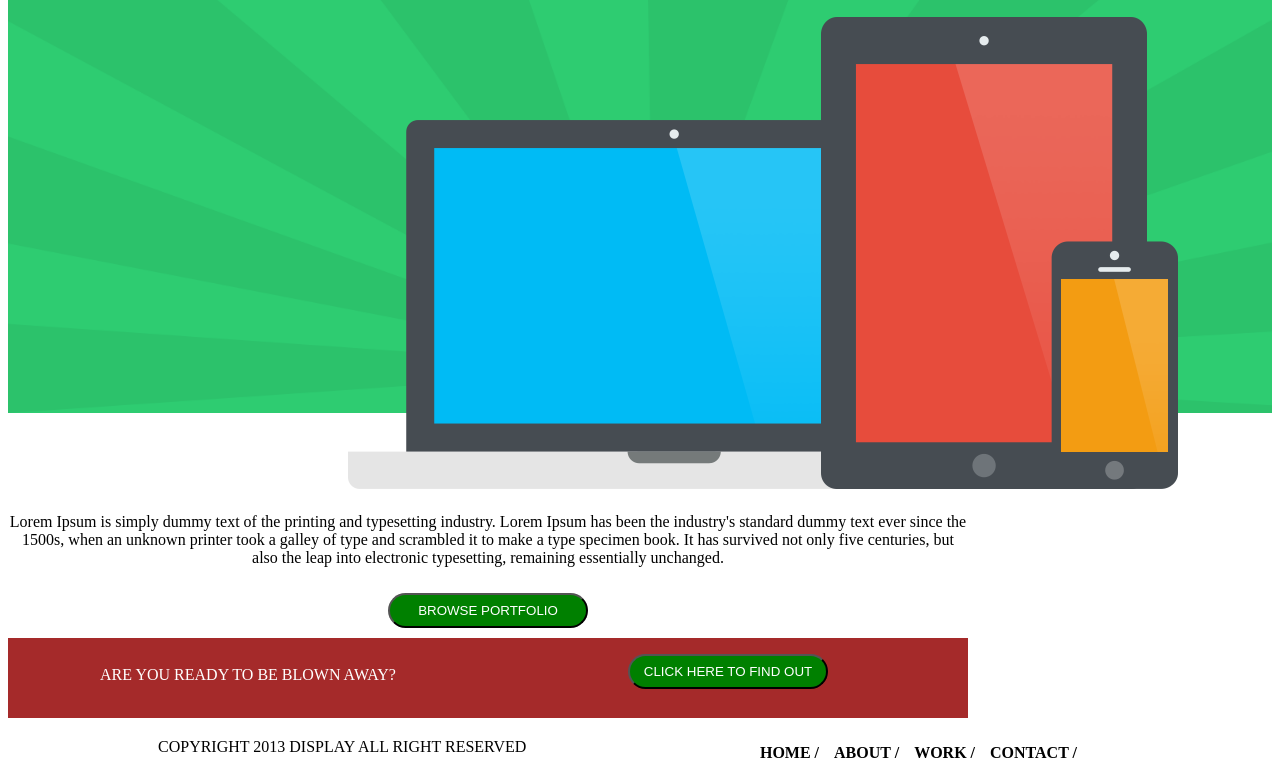
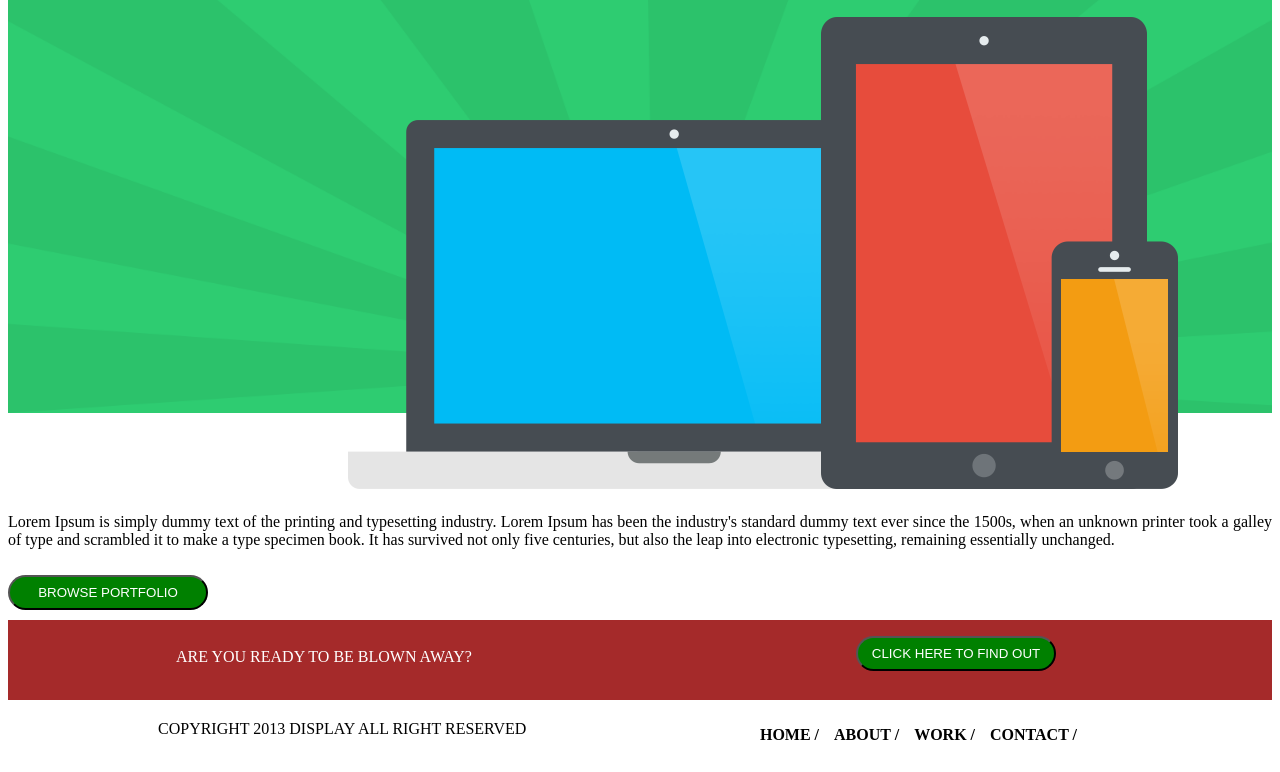
Before and after one commit to wazedjitu/PSD-TO-HTML-EXAM, a plain HTML site: page index.html in a window 1280 px wide. Shown: the part 126-898 px from the top of the page. Drawn offline with Linux system fonts and the light colour scheme.

Commit message:
Update index.css

```diff
--- a/index.css
+++ b/index.css
@@ -74,8 +74,7 @@
 	margin-bottom: -80px;
 }
 .slider_text {
-	width:960px;
-	text-align: center;
+	text-align: justify;
 }
 #button_send{
 	width: 200px;
```
